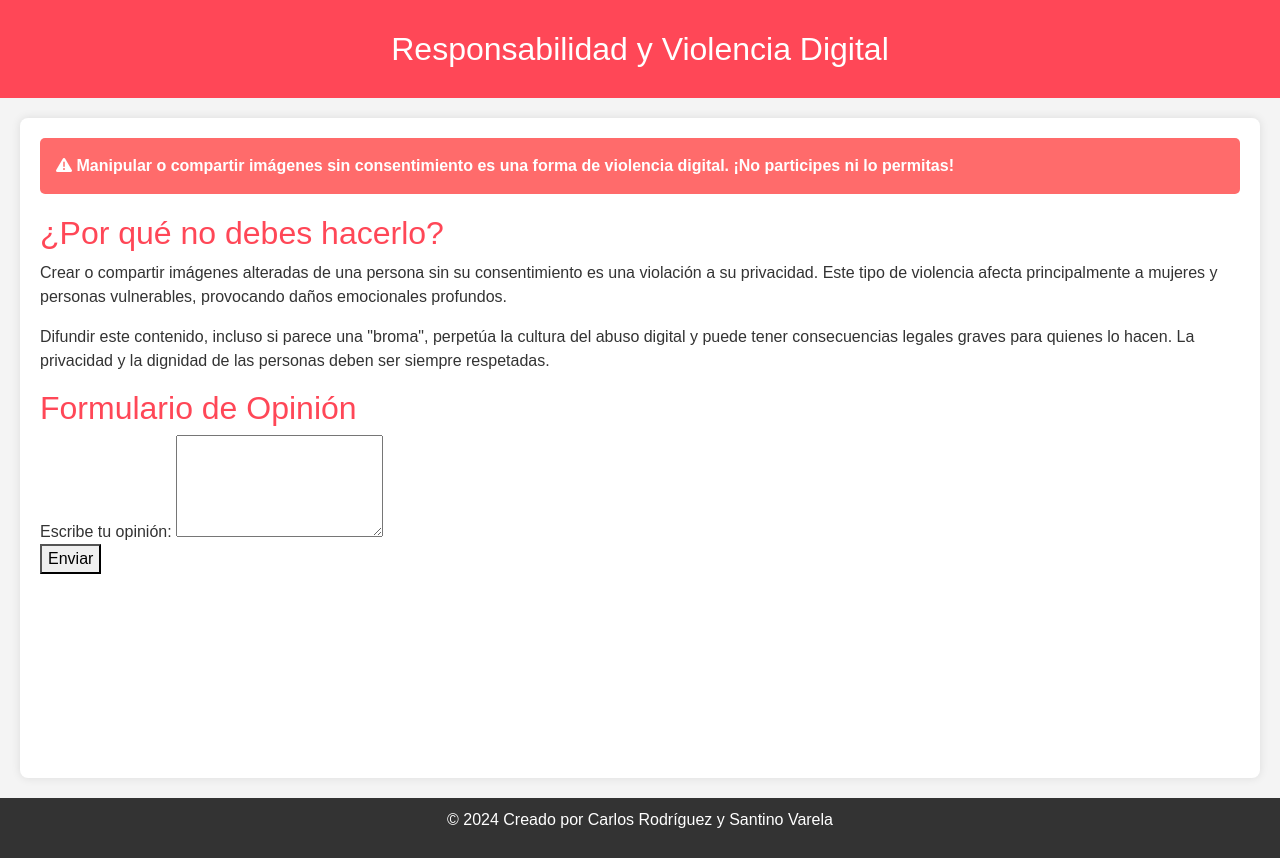
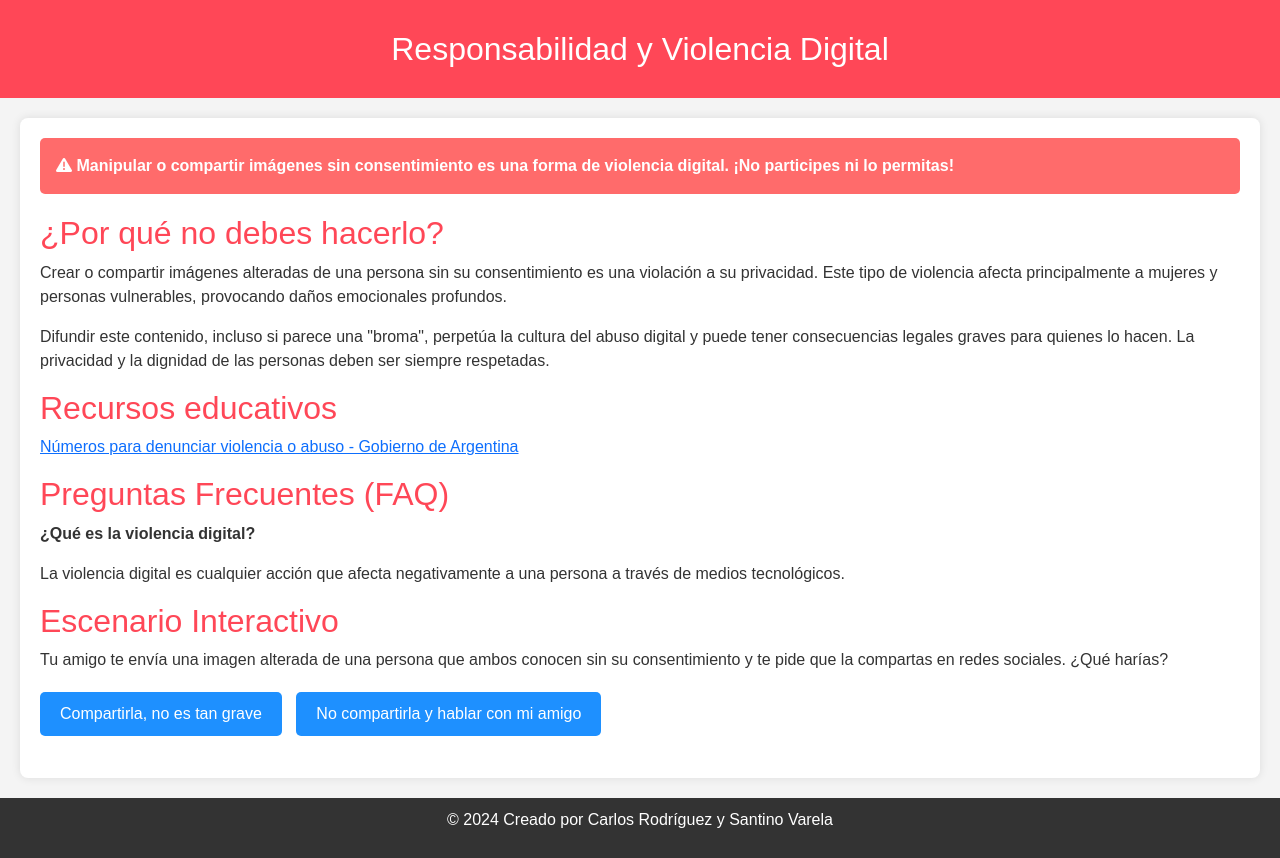
Before and after one commit to CR92012/CR92012.github.io, a plain HTML site: page index.html in a window 1280 px wide. Drawn offline with nearby package versions, Linux system fonts and the light colour scheme.

Commit message:
Update index.html

```diff
--- a/index.html
+++ b/index.html
@@ -78,7 +78,6 @@
             width: 100%;
         }
     </style>
-    <script src="https://www.google.com/recaptcha/api.js" async defer></script>
     <script>
         function checkAnswer(option) {
             var resultBox = document.getElementById('result');
@@ -90,17 +89,6 @@
             } else {
                 resultBox.innerHTML = "<strong>¡Incorrecto!</strong> Compartir o manipular imágenes sin permiso es una forma de violencia digital y puede tener consecuencias legales y emocionales graves.";
                 resultBox.style.backgroundColor = '#e74c3c';
-            }
-        }
-
-        function validateForm(event) {
-            event.preventDefault();
-            const recaptchaResponse = grecaptcha.getResponse();
-            if (recaptchaResponse.length === 0) {
-                alert("Por favor, completa el ReCAPTCHA.");
-            } else {
-                alert("ReCAPTCHA validado correctamente. Formulario enviado.");
-                // Aquí podrías enviar los datos del formulario a un servicio externo.
             }
         }
     </script>
@@ -123,16 +111,20 @@
             Difundir este contenido, incluso si parece una "broma", perpetúa la cultura del abuso digital y puede tener consecuencias legales graves para quienes lo hacen. La privacidad y la dignidad de las personas deben ser siempre respetadas.
         </p>
 
-        <h2>Formulario de Opinión</h2>
-        <form id="mi-formulario" onsubmit="validateForm(event)">
-            <label for="opinion">Escribe tu opinión:</label>
-            <textarea id="opinion" name="opinion" rows="4" required></textarea>
+        <h2>Recursos educativos</h2>
+        <p><a href="https://www.argentina.gob.ar/tema/violenciayabuso" target="_blank">Números para denunciar violencia o abuso - Gobierno de Argentina</a></p>
 
-            <!-- Widget ReCAPTCHA -->
-            <div class="g-recaptcha" data-sitekey="6Ld_6L0qAAAAAORtgDZaB51E8IOXIfMNsJP-V3vO"></div>
+        <h2>Preguntas Frecuentes (FAQ)</h2>
+        <p><strong>¿Qué es la violencia digital?</strong></p>
+        <p>La violencia digital es cualquier acción que afecta negativamente a una persona a través de medios tecnológicos.</p>
 
-            <button type="submit">Enviar</button>
-        </form>
+        <h2>Escenario Interactivo</h2>
+        <p>Tu amigo te envía una imagen alterada de una persona que ambos conocen sin su consentimiento y te pide que la compartas en redes sociales. ¿Qué harías?</p>
+
+        <div class="button-box">
+            <button onclick="checkAnswer('incorrecto')">Compartirla, no es tan grave</button>
+            <button onclick="checkAnswer('correcto')">No compartirla y hablar con mi amigo</button>
+        </div>
 
         <div id="result" class="result"></div>
     </section>
```
